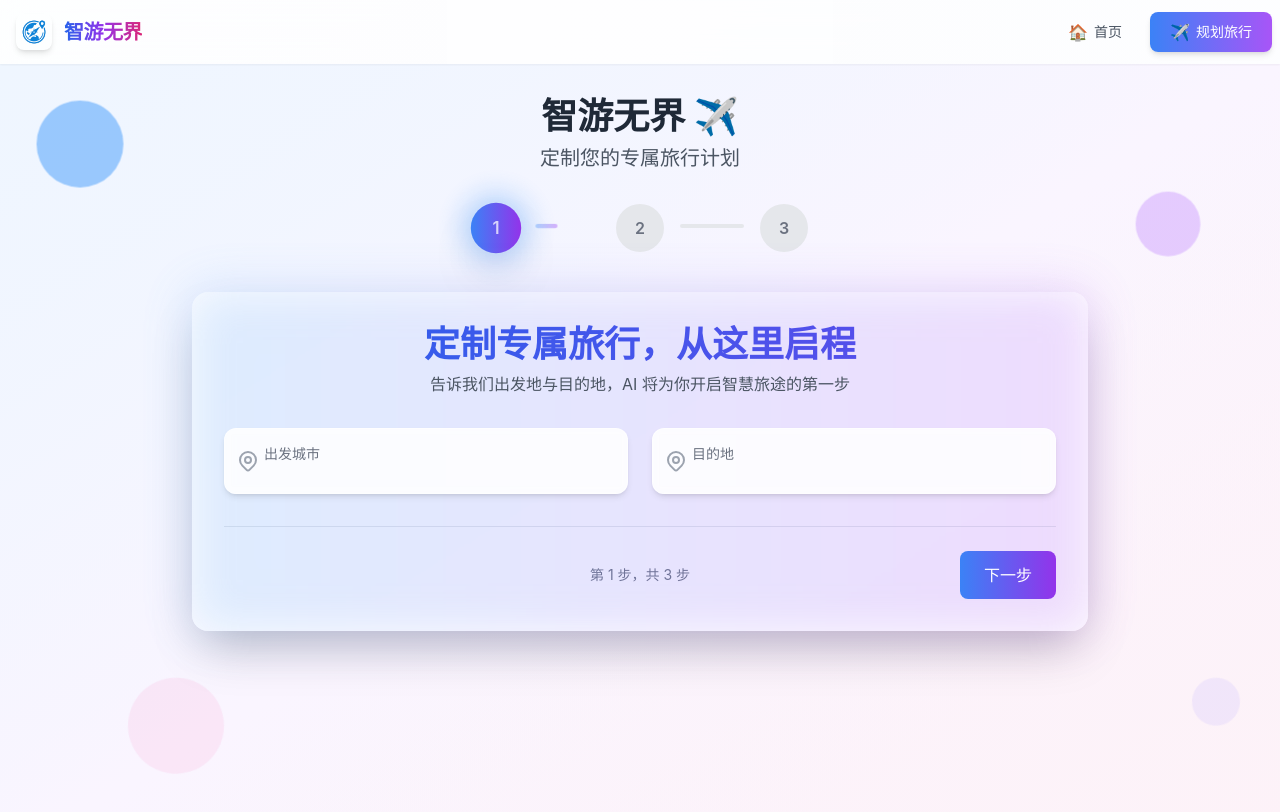
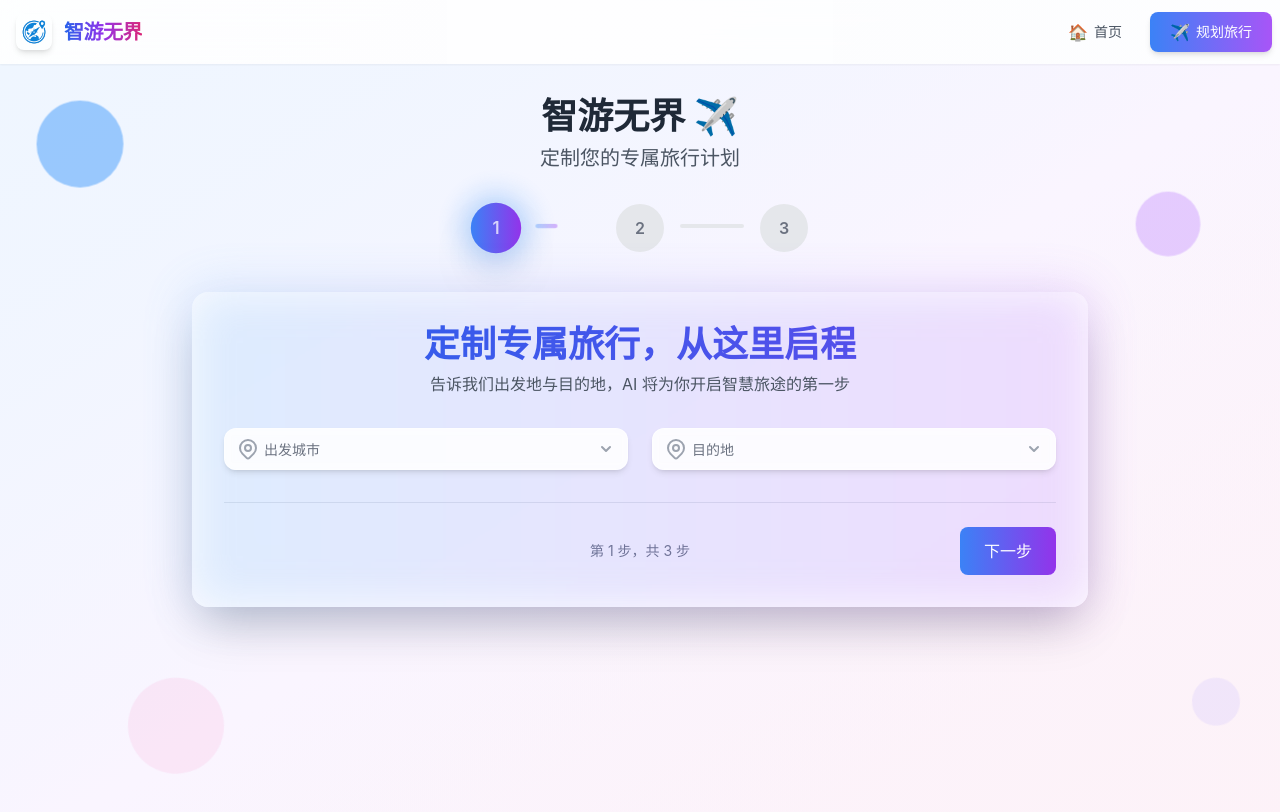
Before and after one commit to HRH0410/Travel-Planning, a React (Vite) app: page /demand-input in a window 1280 px wide. Shown: the top 812 px of the page. Built offline with nearby package versions, Linux system fonts and the light colour scheme.

Commit message:
update city

```diff
--- a/components/DemandInputPage.tsx
+++ b/components/DemandInputPage.tsx
@@ -1,11 +1,12 @@
 import React, { useState, useCallback } from 'react';
 import { Button } from './ui/Button';
-import { Input, TextArea } from './ui/Input';
+import { TextArea } from './ui/Input';
 import { Slider } from './ui/Slider';
 import { SelectionCard, SelectionGrid } from './ui/Selection';
 import { UserDemand } from '../types';
-import { APP_NAME } from '../constants';
+import { APP_NAME, CITIES } from '../constants';
 import { useElderModeContext } from './ElderModeContext';
+import { Select } from './ui/Select';
 
 
 interface DemandInputPageProps {
@@ -137,8 +138,7 @@ const ElderDemandInputPage: React.FC<DemandInputPageProps> = ({ onSubmitDemand,
   return (
     <div className="min-h-screen bg-gray-50 py-8 px-4">
       <div className="max-w-2xl mx-auto">
-        <form onSubmit={handleSubmit} className="space-y-8">
-          {/* 出发城市 */}
+        <form onSubmit={handleSubmit}>
           <div>
             <h2 className="text-4xl font-bold text-blue-600 mb-4">出发城市</h2>
             <input
@@ -378,21 +378,23 @@ export const NewDemandInputPage: React.FC<DemandInputPageProps> = ({
             </div>
 
             <div className="grid grid-cols-1 md:grid-cols-2 gap-6">
-              <Input
+              <Select
                 label="出发城市"
+                options={CITIES.map(city => ({ value: city, label: city }))}
                 value={demand.startCity}
-                onChange={(e) => handleInputChange('startCity', e.target.value)}
-                placeholder="请输入出发城市"
+                onChange={(value) => handleInputChange('startCity', value)}
+                placeholder=""
                 icon={<TravelMapPinIcon />}
                 floatingLabel
                 error={errors.startCity}
                 className="bg-white/90 backdrop-blur-md shadow-md border border-white/50"
               />
-              <Input
+              <Select
                 label="目的地"
+                options={CITIES.map(city => ({ value: city, label: city }))}
                 value={demand.destination}
-                onChange={(e) => handleInputChange('destination', e.target.value)}
-                placeholder="请输入目的地"
+                onChange={(value) => handleInputChange('destination', value)}
+                placeholder=""
                 icon={<TravelMapPinIcon />}
                 floatingLabel
                 error={errors.destination}
--- /dev/null
+++ b/components/ui/Select.tsx
@@ -0,0 +1,201 @@
+import React, { useState, useRef, useEffect } from 'react';
+
+interface SelectOption {
+  value: string;
+  label: string;
+}
+
+interface SelectProps {
+  label: string;
+  options: SelectOption[];
+  value: string;
+  onChange: (value: string) => void;
+  placeholder?: string;
+  icon?: React.ReactNode;
+  error?: string;
+  floatingLabel?: boolean;
+  className?: string;
+}
+
+export const Select: React.FC<SelectProps> = ({
+  label,
+  options,
+  value,
+  onChange,
+  placeholder,
+  icon,
+  error,
+  floatingLabel = false,
+  className = '',
+}) => {
+  const [isOpen, setIsOpen] = useState(false);
+  const [focused, setFocused] = useState(false);
+  const selectRef = useRef<HTMLDivElement>(null);
+
+  const handleSelect = (optionValue: string) => {
+    onChange(optionValue);
+    setIsOpen(false);
+  };
+
+  useEffect(() => {
+    const handleClickOutside = (event: MouseEvent) => {
+      if (selectRef.current && !selectRef.current.contains(event.target as Node)) {
+        setIsOpen(false);
+      }
+    };
+    document.addEventListener('mousedown', handleClickOutside);
+    return () => {
+      document.removeEventListener('mousedown', handleClickOutside);
+    };
+  }, []);
+
+  const selectedOption = options.find(opt => opt.value === value);
+  const hasValue = value !== undefined && value !== '';
+
+  const id = `select-${label}`;
+
+  if (floatingLabel) {
+    return (
+        <div className="w-full relative" ref={selectRef}>
+            <div className="relative">
+                {icon && (
+                    <div className="absolute inset-y-0 left-0 pl-3 flex items-center pointer-events-none z-10">
+                        <div className={`transition-colors duration-200 ${
+                            error ? 'text-red-500' :
+                            focused ? 'text-blue-500' : 'text-gray-400'
+                        }`}>
+                            {icon}
+                        </div>
+                    </div>
+                )}
+                <div
+                    onClick={() => { setIsOpen(!isOpen); setFocused(true); }}
+                    onBlur={() => setFocused(false)}
+                    tabIndex={0}
+                    className={`
+                        peer w-full px-3 py-4 pt-6 border rounded-xl cursor-pointer
+                        focus:outline-none transition-all duration-200
+                        elder:text-lg elder:px-4 elder:py-5 elder:pt-7
+                        ${icon ? 'pl-10 elder:pl-12' : ''}
+                        ${error ?
+                            'border-red-300 focus:border-red-500 focus:ring-red-500/20' :
+                            'border-gray-300 focus:border-blue-500 focus:ring-blue-500/20'
+                        }
+                        ${focused || hasValue ? 'ring-4' : ''}
+                        bg-white/50 backdrop-blur-sm
+                        ${className}
+                    `}
+                >
+                    <span className={selectedOption ? 'text-gray-900' : 'text-gray-500'}>
+                        {selectedOption ? selectedOption.label : placeholder}
+                    </span>
+                </div>
+                <label
+                    htmlFor={id}
+                    className={`
+                        absolute transition-all duration-200 pointer-events-none
+                        ${icon ? 'left-10 elder:left-12' : 'left-3 elder:left-4'}
+                        ${focused || hasValue ?
+                            'top-1 text-xs transform -translate-y-0.5 px-1 bg-white rounded elder:top-1.5 elder:text-sm' :
+                            'top-3 text-sm elder:top-5 elder:text-base'
+                        }
+                        ${error ? 'text-red-500' :
+                            focused ? 'text-blue-500' : 'text-gray-500'
+                        }
+                        font-medium
+                    `}
+                >
+                    {label}
+                </label>
+                <div className="absolute inset-y-0 right-0 pr-3 flex items-center pointer-events-none">
+                    <svg className={`w-5 h-5 text-gray-400 transition-transform duration-200 ${isOpen ? 'transform rotate-180' : ''}`} fill="currentColor" viewBox="0 0 20 20">
+                        <path fillRule="evenodd" d="M5.293 7.293a1 1 0 011.414 0L10 10.586l3.293-3.293a1 1 0 111.414 1.414l-4 4a1 1 0 01-1.414 0l-4-4a1 1 0 010-1.414z" clipRule="evenodd" />
+                    </svg>
+                </div>
+            </div>
+            {isOpen && (
+                <div className="absolute z-20 w-full mt-1 bg-white border border-gray-200 rounded-lg shadow-lg max-h-60 overflow-auto">
+                    <ul>
+                        {options.map(option => (
+                            <li
+                                key={option.value}
+                                onClick={() => handleSelect(option.value)}
+                                className="px-4 py-3 hover:bg-blue-50 cursor-pointer text-gray-800 text-sm"
+                            >
+                                {option.label}
+                            </li>
+                        ))}
+                    </ul>
+                </div>
+            )}
+            {error && (
+                <p className="mt-1 text-sm text-red-600 flex items-center space-x-1 elder:text-base">
+                    <svg className="w-4 h-4 elder:w-5 elder:h-5" fill="currentColor" viewBox="0 0 20 20">
+                        <path fillRule="evenodd" d="M18 10a8 8 0 11-16 0 8 8 0 0116 0zm-7 4a1 1 0 11-2 0 1 1 0 012 0zm-1-9a1 1 0 00-1 1v4a1 1 0 102 0V6a1 1 0 00-1-1z" clipRule="evenodd" />
+                    </svg>
+                    <span>{error}</span>
+                </p>
+            )}
+        </div>
+    );
+  }
+
+  // Non-floating label version
+  return (
+    <div className="w-full" ref={selectRef}>
+      {label && (
+        <label className="block text-sm font-medium text-gray-700 dark:text-gray-300 mb-2">
+          {label}
+        </label>
+      )}
+      <div className="relative">
+        <button
+          type="button"
+          onClick={() => setIsOpen(!isOpen)}
+          className={`
+            block w-full px-3 py-3 border rounded-xl text-left
+            focus:outline-none transition-all duration-200 backdrop-blur-sm
+            elder:text-lg elder:px-4 elder:py-5
+            ${error ?
+              'border-red-300 focus:border-red-500 focus:ring-4 focus:ring-red-500/20 bg-red-50/50' :
+              'border-gray-300 focus:border-blue-500 focus:ring-4 focus:ring-blue-500/20 bg-white/50'
+            }
+            ${className}
+          `}
+        >
+          <span className={selectedOption ? 'text-gray-900' : 'text-gray-500'}>
+            {selectedOption ? selectedOption.label : placeholder}
+          </span>
+        </button>
+        <div className="absolute inset-y-0 right-0 pr-3 flex items-center pointer-events-none">
+            <svg className={`w-5 h-5 text-gray-400 transition-transform duration-200 ${isOpen ? 'transform rotate-180' : ''}`} fill="currentColor" viewBox="0 0 20 20">
+                <path fillRule="evenodd" d="M5.293 7.293a1 1 0 011.414 0L10 10.586l3.293-3.293a1 1 0 111.414 1.414l-4 4a1 1 0 01-1.414 0l-4-4a1 1 0 010-1.414z" clipRule="evenodd" />
+            </svg>
+        </div>
+      </div>
+      {isOpen && (
+        <div className="absolute z-20 w-full mt-1 bg-white border border-gray-200 rounded-lg shadow-lg max-h-60 overflow-auto">
+          <ul>
+            {options.map(option => (
+              <li
+                key={option.value}
+                onClick={() => handleSelect(option.value)}
+                className="px-4 py-3 hover:bg-blue-50 cursor-pointer text-gray-800 text-sm"
+              >
+                {option.label}
+              </li>
+            ))}
+          </ul>
+        </div>
+      )}
+      {error && (
+        <p className="mt-2 text-sm text-red-600 flex items-center space-x-1 elder:text-base">
+          <svg className="w-4 h-4 elder:w-5 elder:h-5" fill="currentColor" viewBox="0 0 20 20">
+            <path fillRule="evenodd" d="M18 10a8 8 0 11-16 0 8 8 0 0116 0zm-7 4a1 1 0 11-2 0 1 1 0 012 0zm-1-9a1 1 0 00-1 1v4a1 1 0 102 0V6a1 1 0 00-1-1z" clipRule="evenodd" />
+          </svg>
+          <span>{error}</span>
+        </p>
+      )}
+    </div>
+  );
+};
--- a/constants.ts
+++ b/constants.ts
@@ -20,6 +20,12 @@ export const DEFAULT_MAP_CENTER = {
 };
 export const MAX_POLLS = 120; // Max 60 seconds of polling - 更长的轮询时间
 
+// 城市配置
+export const CITIES = [
+  "上海", "北京", "深圳", "广州", "重庆",
+  "苏州", "成都", "杭州", "武汉", "南京"
+];
+
 // 后端API配置
 export const BACKEND_CONFIG = {
   BASE_URL: 'http://localhost:8082', // Python Flask服务器地址
```
